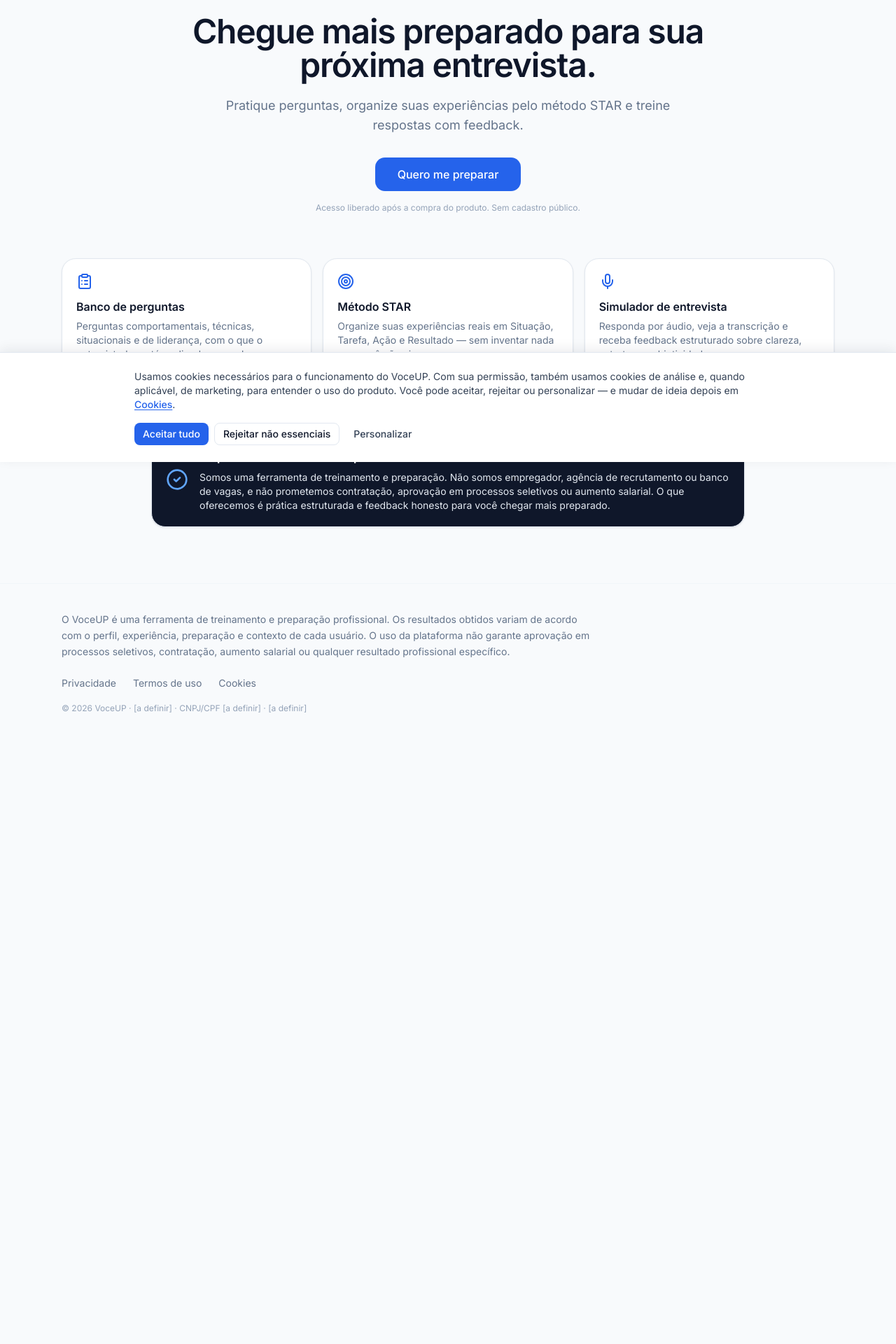
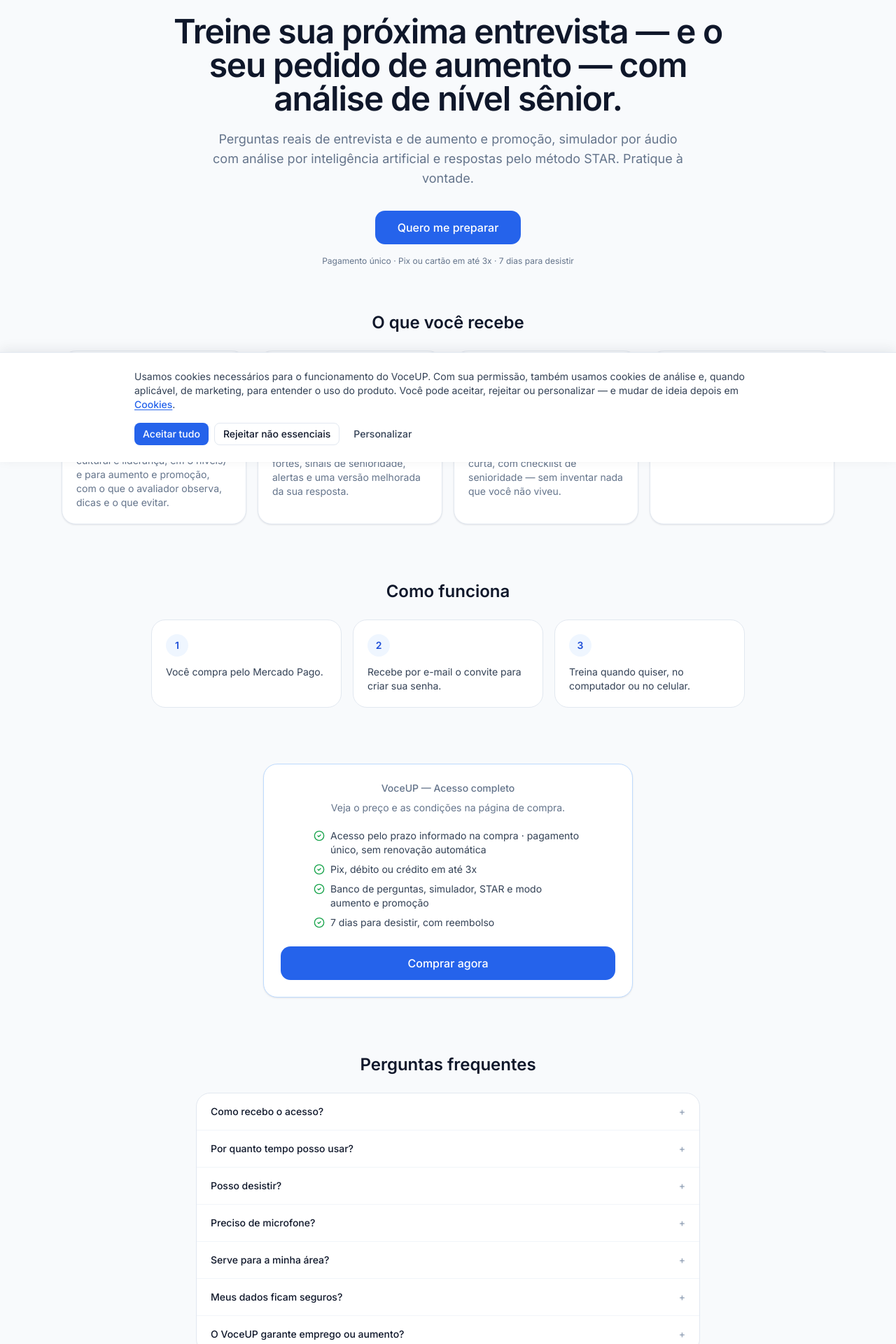
Before and after one commit to AgenticIA-dev/CarreiraProFront, a Next.js app: page / in a window 1280 px wide. Shown: the part 140-2060 px from the top of the page at 70% size. Before the commit the page ends 1202 px from the top, so only its background shows below. Built offline with nearby package versions, Linux system fonts and the light colour scheme; no server answers.

Commit message:
Landing: oferta de lancamento, FAQ e funcoes atuais; compra sem quantidade de perguntas

```diff
--- a/src/app/(public)/comprar/page.tsx
+++ b/src/app/(public)/comprar/page.tsx
@@ -23,7 +23,7 @@ interface CheckoutInfo {
 }
 
 const included = [
-  "Banco com 146 perguntas reais: 126 de entrevista (6 competências × 3 níveis) e 20 de aumento e promoção",
+  "Banco de perguntas reais de entrevista (6 competências, 3 níveis) e de aumento e promoção",
   "Gerador de respostas pelo método STAR no padrão sênior",
   "Simulador por áudio com análise detalhada da sua resposta",
   "Modo de preparação para pedir aumento ou promoção",
--- a/src/app/(public)/page.tsx
+++ b/src/app/(public)/page.tsx
@@ -1,71 +1,235 @@
 import Link from "next/link";
 import type { Metadata } from "next";
-import { CheckCircle2, ClipboardList, Mic, Target } from "lucide-react";
+import { CheckCircle2, ClipboardList, Mic, Target, TrendingUp } from "lucide-react";
 import { Card } from "@/components/ui/Card";
+import { getApiBaseUrl } from "@/lib/api/config";
 
 export const metadata: Metadata = {
-  title: "VoceUP — Chegue mais preparado para sua próxima entrevista",
+  title: "VoceUP — Treine sua entrevista e seu pedido de aumento",
   description:
-    "Pratique perguntas de entrevista, organize suas experiências pelo método STAR e treine respostas com feedback. Preparação real, sem promessas de emprego garantido.",
+    "Perguntas reais de entrevista e de aumento e promoção, simulador por áudio com análise por inteligência artificial e respostas pelo método STAR. Preparação real, sem promessas de emprego garantido.",
 };
 
-const passos = [
+// Preço e duração vêm do servidor (mesma configuração da página de compra):
+// mudar CHECKOUT_PRODUCT_PRICE_BRL / CHECKOUT_ACCESS_MONTHS no Easypanel
+// atualiza esta página sozinha (revalidada a cada 5 minutos).
+export const revalidate = 300;
+
+/**
+ * Preço de lançamento. "De R$ 94" só pode aparecer enquanto for verdade:
+ * depois de LAUNCH_ENDS, o preço "de" some automaticamente — e, para manter a
+ * oferta honesta (CDC art. 37), o preço real deve passar a R$ 94 em
+ * CHECKOUT_PRODUCT_PRICE_BRL a partir de 01/01/2027.
+ */
+const LAUNCH_REGULAR_PRICE = "R$ 94,00";
+const LAUNCH_ENDS = new Date("2026-12-31T23:59:59-03:00");
+const LAUNCH_ENDS_LABEL = "31/12/2026";
+
+interface CheckoutInfo {
+  configured: boolean;
+  price: number | null;
+  priceFormatted: string | null;
+  accessMonths: number | null;
+  accessLabel: string | null;
+}
+
+async function getOffer(): Promise<CheckoutInfo | null> {
+  try {
+    const response = await fetch(`${getApiBaseUrl()}/api/checkout/info`, { next: { revalidate: 300 } });
+    return response.ok ? ((await response.json()) as CheckoutInfo) : null;
+  } catch {
+    return null;
+  }
+}
+
+const recursos = [
   {
     icon: ClipboardList,
-    title: "Banco de perguntas",
+    title: "Banco de perguntas reais",
     description:
-      "Perguntas comportamentais, técnicas, situacionais e de liderança, com o que o entrevistador está avaliando em cada uma.",
+      "Perguntas de entrevista por competência (comportamental, STAR, técnica, situacional, fit cultural e liderança, em 3 níveis) e para aumento e promoção, com o que o avaliador observa, dicas e o que evitar.",
+  },
+  {
+    icon: Mic,
+    title: "Simulador com análise por IA",
+    description:
+      "Responda por áudio ou texto e receba nota por critério, pontos fortes, sinais de senioridade, alertas e uma versão melhorada da sua resposta.",
   },
   {
     icon: Target,
-    title: "Método STAR",
+    title: "Respostas STAR no padrão sênior",
     description:
-      "Organize suas experiências reais em Situação, Tarefa, Ação e Resultado — sem inventar nada que você não viveu.",
+      "Organize suas experiências reais em versão completa e versão curta, com checklist de senioridade — sem inventar nada que você não viveu.",
   },
   {
-    icon: Mic,
-    title: "Simulador de entrevista",
-    description:
-      "Responda por áudio, veja a transcrição e receba feedback estruturado sobre clareza, estrutura e objetividade.",
+    icon: TrendingUp,
+    title: "Modo aumento e promoção",
+    description: "Treine a conversa com seu gestor, com avaliação do ponto de vista de quem decide.",
   },
 ];
 
-export default function LandingPage() {
+const passos = [
+  "Você compra pelo Mercado Pago.",
+  "Recebe por e-mail o convite para criar sua senha.",
+  "Treina quando quiser, no computador ou no celular.",
+];
+
+export default async function LandingPage() {
+  const offer = await getOffer();
+  const price = offer?.priceFormatted ?? null;
+  const months = offer?.accessMonths ?? null;
+  const durationShort = months ? `${months} ${months === 1 ? "mês" : "meses"}` : null;
+  const launchActive = Date.now() <= LAUNCH_ENDS.getTime();
+
+  const faq = [
+    {
+      q: "Como recebo o acesso?",
+      a: "Logo após a aprovação do pagamento, por e-mail. Pelo Pix, em minutos.",
+    },
+    {
+      q: "Por quanto tempo posso usar?",
+      a: durationShort
+        ? `${durationShort.charAt(0).toUpperCase()}${durationShort.slice(1)} a partir da compra, sem cobrança automática depois.`
+        : "Pelo prazo informado na página de compra, sem cobrança automática depois.",
+    },
+    {
+      q: "Posso desistir?",
+      a: "Sim, em até 7 dias da compra, com reembolso (art. 49 do Código de Defesa do Consumidor).",
+    },
+    {
+      q: "Preciso de microfone?",
+      a: "É recomendado para o simulador. Você pode usar o microfone do celular — o VoceUP funciona direto no navegador do celular — ou responder digitando.",
+    },
+    {
+      q: "Serve para a minha área?",
+      a: "As perguntas são por competência e nível, e valem para a maioria das áreas e cargos.",
+    },
+    {
+      q: "Meus dados ficam seguros?",
+      a: "Sim. Não vendemos dados, e a análise por IA não recebe seu nome nem seu e-mail (LGPD).",
+    },
+    {
+      q: "O VoceUP garante emprego ou aumento?",
+      a: "Não. É treinamento: você chega mais preparado, mas o resultado depende de você e do processo.",
+    },
+  ];
+
   return (
     <>
+      {/* Topo */}
       <section className="mx-auto max-w-4xl px-4 pb-16 pt-16 text-center sm:px-6 sm:pt-24">
         <h1 className="text-3xl font-semibold tracking-tight text-ink-900 sm:text-5xl">
-            Chegue mais preparado para sua próxima entrevista.
+          Treine sua próxima entrevista — e o seu pedido de aumento — com análise de nível sênior.
         </h1>
         <p className="mx-auto mt-5 max-w-2xl text-base text-ink-500 sm:text-lg">
-            Pratique perguntas, organize suas experiências pelo método STAR e treine respostas com
-            feedback.
+          Perguntas reais de entrevista e de aumento e promoção, simulador por áudio com análise por inteligência
+          artificial e respostas pelo método STAR.
+          {durationShort ? ` Pratique à vontade durante ${durationShort}.` : " Pratique à vontade."}
         </p>
         <div className="mt-8 flex flex-col items-center justify-center gap-3 sm:flex-row">
           <Link
             href="/comprar"
             className="inline-flex h-12 items-center justify-center rounded-xl bg-brand-600 px-8 text-base font-medium text-white hover:bg-brand-700"
           >
-              Quero me preparar
+            Quero me preparar{price ? ` · ${price}` : ""}
           </Link>
         </div>
-          <p className="mt-4 text-xs text-ink-400">
-            Acesso liberado após a compra do produto. Sem cadastro público.
+        <p className="mt-4 text-xs text-ink-500">
+          Pagamento único · Pix ou cartão em até 3x · 7 dias para desistir
         </p>
       </section>
 
+      {/* O que você recebe */}
       <section className="mx-auto max-w-6xl px-4 pb-20 sm:px-6">
-          <div className="grid gap-4 sm:grid-cols-3">
-            {passos.map((passo) => (
-              <Card key={passo.title}>
-                <passo.icon className="mb-3 h-6 w-6 text-brand-600" aria-hidden="true" />
-                <h2 className="text-base font-semibold text-ink-900">{passo.title}</h2>
-                <p className="mt-1.5 text-sm text-ink-500">{passo.description}</p>
+        <h2 className="mb-6 text-center text-xl font-semibold text-ink-900 sm:text-2xl">O que você recebe</h2>
+        <div className="grid gap-4 sm:grid-cols-2 lg:grid-cols-4">
+          {recursos.map((r) => (
+            <Card key={r.title}>
+              <r.icon className="mb-3 h-6 w-6 text-brand-600" aria-hidden="true" />
+              <h3 className="text-base font-semibold text-ink-900">{r.title}</h3>
+              <p className="mt-1.5 text-sm text-ink-500">{r.description}</p>
             </Card>
           ))}
         </div>
       </section>
 
+      {/* Como funciona */}
+      <section className="mx-auto max-w-4xl px-4 pb-20 sm:px-6">
+        <h2 className="mb-6 text-center text-xl font-semibold text-ink-900 sm:text-2xl">Como funciona</h2>
+        <ol className="grid gap-4 sm:grid-cols-3">
+          {passos.map((passo, i) => (
+            <li key={passo} className="rounded-2xl border border-ink-200 bg-white p-5">
+              <span className="flex h-8 w-8 items-center justify-center rounded-full bg-brand-50 text-sm font-semibold text-brand-700">
+                {i + 1}
+              </span>
+              <p className="mt-3 text-sm text-ink-700">{passo}</p>
+            </li>
+          ))}
+        </ol>
+      </section>
+
+      {/* Oferta */}
+      <section className="mx-auto max-w-xl px-4 pb-20 sm:px-6" id="oferta">
+        <Card className="border-brand-200 p-6 text-center">
+          <p className="text-sm font-medium text-ink-500">VoceUP — Acesso completo</p>
+          {price ? (
+            <div className="mt-2">
+              {launchActive ? (
+                <p className="text-sm text-ink-500">
+                  De <span className="line-through">{LAUNCH_REGULAR_PRICE}</span> por
+                </p>
+              ) : null}
+              <p className="text-4xl font-semibold text-ink-900">{price}</p>
+              {launchActive ? (
+                <p className="mt-1 text-xs font-medium text-brand-700">Preço de lançamento até {LAUNCH_ENDS_LABEL}</p>
+              ) : null}
+            </div>
+          ) : (
+            <p className="mt-2 text-sm text-ink-500">Veja o preço e as condições na página de compra.</p>
+          )}
+          <ul className="mx-auto mt-5 max-w-sm space-y-2 text-left">
+            {[
+              `${offer?.accessLabel ?? "Acesso pelo prazo informado na compra"} · pagamento único, sem renovação automática`,
+              "Pix, débito ou crédito em até 3x",
+              "Banco de perguntas, simulador, STAR e modo aumento e promoção",
+              "7 dias para desistir, com reembolso",
+            ].map((item) => (
+              <li key={item} className="flex gap-2 text-sm text-ink-700">
+                <CheckCircle2 className="mt-0.5 h-4 w-4 shrink-0 text-positive-600" aria-hidden="true" />
+                {item}
+              </li>
+            ))}
+          </ul>
+          <Link
+            href="/comprar"
+            className="mt-6 inline-flex h-12 w-full items-center justify-center rounded-xl bg-brand-600 px-8 text-base font-medium text-white hover:bg-brand-700"
+          >
+            Comprar agora
+          </Link>
+        </Card>
+      </section>
+
+      {/* Perguntas frequentes */}
+      <section className="mx-auto max-w-3xl px-4 pb-20 sm:px-6">
+        <h2 className="mb-6 text-center text-xl font-semibold text-ink-900 sm:text-2xl">Perguntas frequentes</h2>
+        <div className="divide-y divide-ink-100 rounded-2xl border border-ink-200 bg-white">
+          {faq.map((item) => (
+            <details key={item.q} className="group px-5 py-4">
+              <summary className="cursor-pointer list-none text-sm font-medium text-ink-900 marker:hidden">
+                <span className="flex items-center justify-between gap-4">
+                  {item.q}
+                  <span className="text-ink-400 transition-transform group-open:rotate-45" aria-hidden="true">
+                    +
+                  </span>
+                </span>
+              </summary>
+              <p className="mt-2 text-sm text-ink-600">{item.a}</p>
+            </details>
+          ))}
+        </div>
+      </section>
+
+      {/* Transparência */}
       <section className="mx-auto max-w-4xl px-4 pb-20 sm:px-6">
         <Card className="bg-ink-900 text-white">
           <div className="flex flex-col gap-4 sm:flex-row sm:items-center">
@@ -73,10 +237,9 @@ export default function LandingPage() {
             <div>
               <h2 className="text-lg font-semibold">O que o VoceUP é — e o que não é</h2>
               <p className="mt-1.5 text-sm text-ink-200">
-                  Somos uma ferramenta de treinamento e preparação. Não somos empregador, agência
-                  de recrutamento ou banco de vagas, e não prometemos contratação, aprovação em
-                  processos seletivos ou aumento salarial. O que oferecemos é prática estruturada
-                  e feedback honesto para você chegar mais preparado.
+                Somos uma ferramenta de treinamento e preparação. Não somos empregador, agência de recrutamento ou
+                banco de vagas, e não prometemos contratação, aprovação em processos seletivos ou aumento salarial. O
+                que oferecemos é prática estruturada e feedback honesto para você chegar mais preparado.
               </p>
             </div>
           </div>
```
Lines whose indentation alone changed are shown as unchanged.
